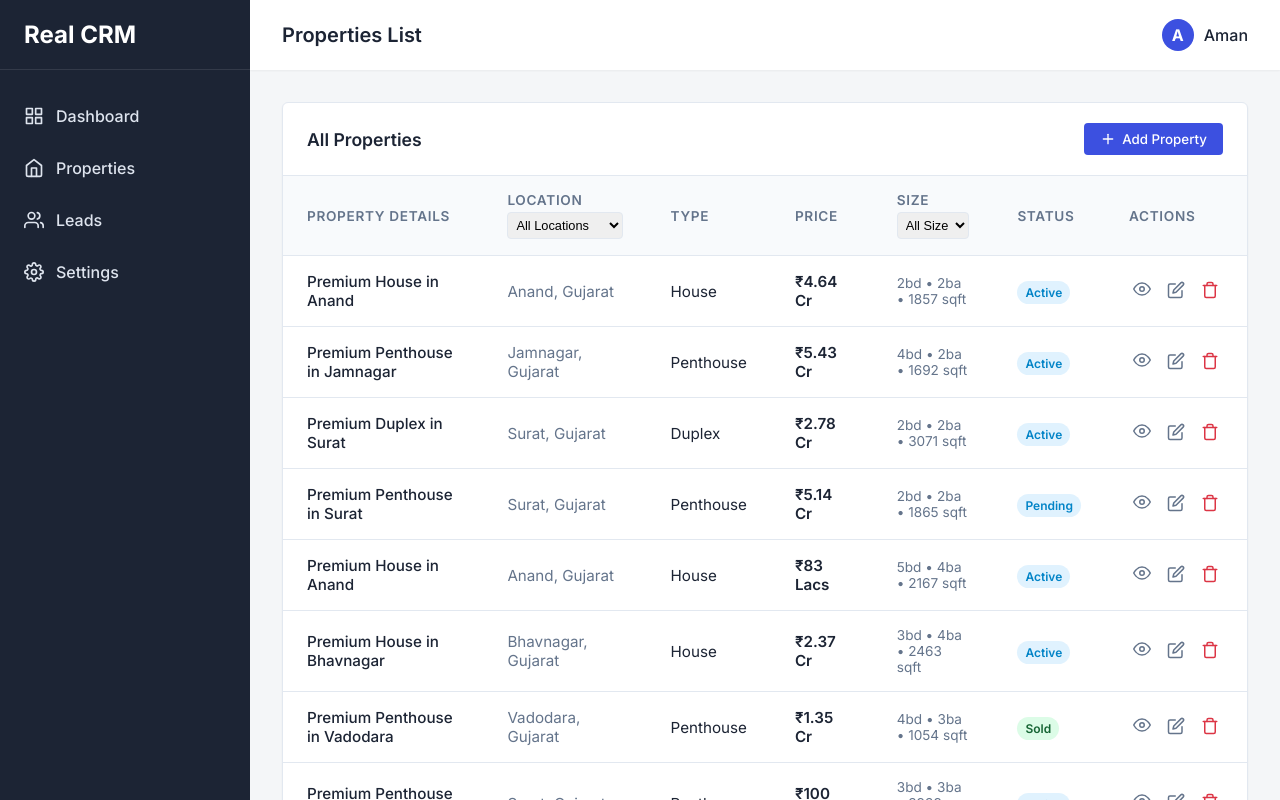
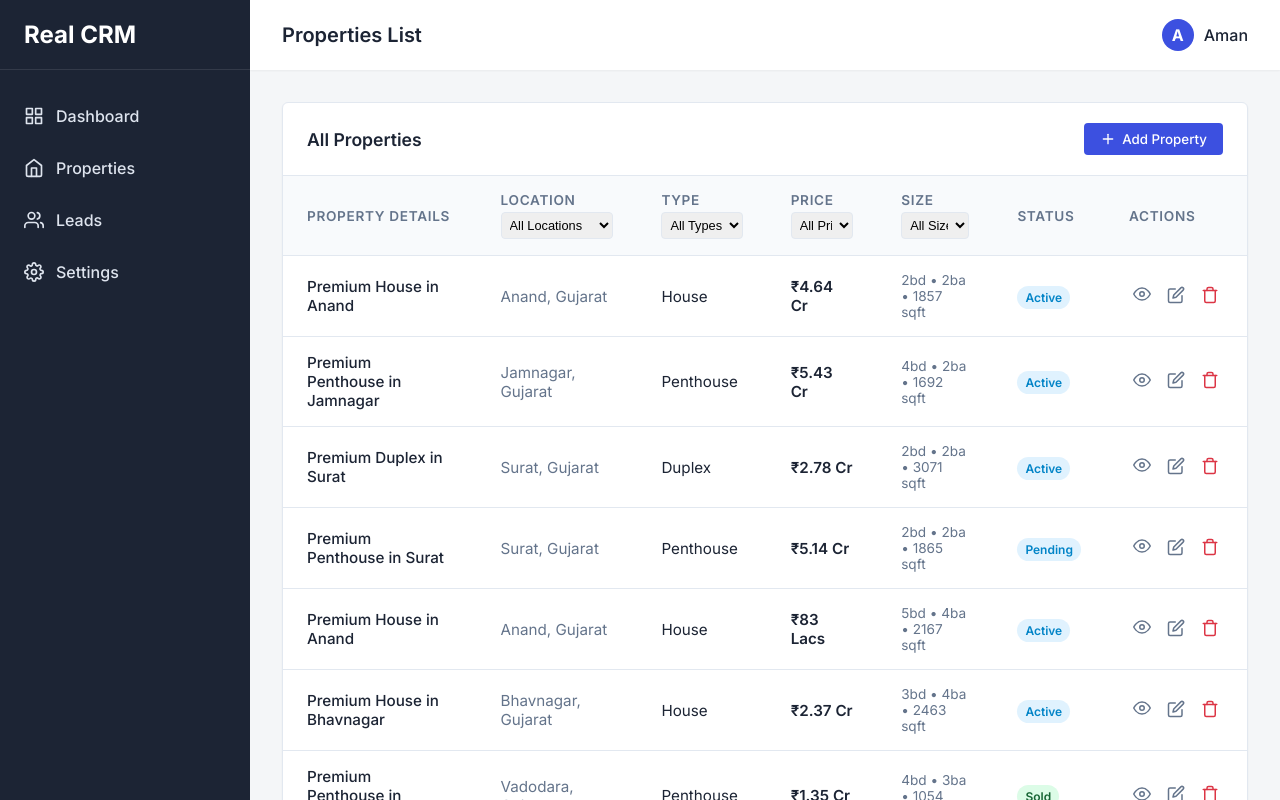
Before and after one commit to amanxridex/realcrm, a Next.js app: page / in a window 1280 px wide. Built offline with nearby package versions, Linux system fonts and the light colour scheme.

Commit message:
feat: Add Type and Price filters inside table headers

```diff
--- a/src/app/page.tsx
+++ b/src/app/page.tsx
@@ -7,11 +7,19 @@ import { PROPERTIES } from "@/data/properties";
 export default function Home() {
   const [locationFilter, setLocationFilter] = useState("All Locations");
   const [sizeFilter, setSizeFilter] = useState("All Sizes");
+  const [typeFilter, setTypeFilter] = useState("All Types");
+  const [priceFilter, setPriceFilter] = useState("All Prices");
 
   // Extract unique locations from the data
   const locations = useMemo(() => {
     const locs = PROPERTIES.map(p => p.location);
     return ["All Locations", ...Array.from(new Set(locs))].sort();
+  }, []);
+
+  // Extract unique types from the data
+  const types = useMemo(() => {
+    const ts = PROPERTIES.map(p => p.type);
+    return ["All Types", ...Array.from(new Set(ts))].sort();
   }, []);
 
   // Generate size options from 100 to 3000 in increments of 100
@@ -24,10 +32,17 @@ export default function Home() {
     return opts;
   }, []);
 
+  const priceOptions = ["All Prices", "Under ₹1 Cr", "₹1 Cr - ₹3 Cr", "₹3 Cr - ₹5 Cr", "Over ₹5 Cr"];
+
   const filteredProperties = useMemo(() => {
     return PROPERTIES.filter(property => {
       // Location Filter
       if (locationFilter !== "All Locations" && property.location !== locationFilter) {
+        return false;
+      }
+
+      // Type Filter
+      if (typeFilter !== "All Types" && property.type !== typeFilter) {
         return false;
       }
 
@@ -45,9 +60,24 @@ export default function Home() {
         }
       }
 
+      // Price Filter
+      if (priceFilter !== "All Prices") {
+        let numericPrice = 0;
+        if (property.price.includes("Cr")) {
+          numericPrice = parseFloat(property.price.replace("₹", "").replace(" Cr", "")) * 10000000;
+        } else if (property.price.includes("Lacs")) {
+          numericPrice = parseFloat(property.price.replace("₹", "").replace(" Lacs", "")) * 100000;
+        }
+
+        if (priceFilter === "Under ₹1 Cr" && numericPrice >= 10000000) return false;
+        if (priceFilter === "₹1 Cr - ₹3 Cr" && (numericPrice < 10000000 || numericPrice > 30000000)) return false;
+        if (priceFilter === "₹3 Cr - ₹5 Cr" && (numericPrice < 30000000 || numericPrice > 50000000)) return false;
+        if (priceFilter === "Over ₹5 Cr" && numericPrice <= 50000000) return false;
+      }
+
       return true;
     });
-  }, [locationFilter, sizeFilter]);
+  }, [locationFilter, sizeFilter, typeFilter, priceFilter]);
 
   return (
     <div className="card">
@@ -80,8 +110,34 @@ export default function Home() {
                   </select>
                 </div>
               </th>
-              <th>Type</th>
-              <th>Price</th>
+              <th>
+                <div style={{ display: "flex", flexDirection: "column", gap: "4px" }}>
+                  <span>Type</span>
+                  <select
+                    value={typeFilter}
+                    onChange={(e) => setTypeFilter(e.target.value)}
+                    style={{ padding: "4px", borderRadius: "4px", border: "1px solid var(--border)", outline: "none", fontSize: "0.8rem", width: "100%", maxWidth: "120px" }}
+                  >
+                    {types.map(t => (
+                      <option key={t} value={t}>{t}</option>
+                    ))}
+                  </select>
+                </div>
+              </th>
+              <th>
+                <div style={{ display: "flex", flexDirection: "column", gap: "4px" }}>
+                  <span>Price</span>
+                  <select
+                    value={priceFilter}
+                    onChange={(e) => setPriceFilter(e.target.value)}
+                    style={{ padding: "4px", borderRadius: "4px", border: "1px solid var(--border)", outline: "none", fontSize: "0.8rem", width: "100%", maxWidth: "120px" }}
+                  >
+                    {priceOptions.map(p => (
+                      <option key={p} value={p}>{p}</option>
+                    ))}
+                  </select>
+                </div>
+              </th>
               <th>
                 <div style={{ display: "flex", flexDirection: "column", gap: "4px" }}>
                   <span>Size</span>
```
